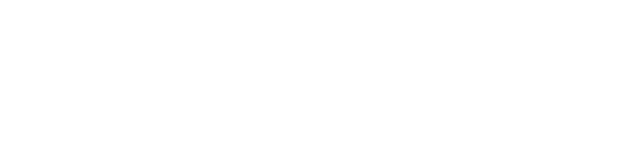
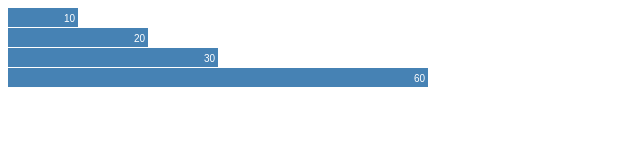
Before and after one commit to pranayaryal/d3, a plain HTML site: page index.html in a window 1280 px wide. Shown: the whole page, without its empty margins (0-640 px from the left). Drawn offline with nearby package versions, Linux system fonts and the light colour scheme.

Commit message:
Update index.html

```diff
--- a/index.html
+++ b/index.html
@@ -26,7 +26,7 @@ var x = d3.scale.linear()
 var chart = d3.select(".chart")
     .attr("width", width);
 
-d3.tsv("data.csv", type, function(error, data) {
+d3.csv("data.csv", type, function(error, data) {
   x.domain([0, d3.max(data, function(d) { return d.value; })]);
 
   chart.attr("height", barHeight * data.length);
@@ -37,7 +37,7 @@ d3.tsv("data.csv", type, function(error, data) {
       .attr("transform", function(d, i) { return "translate(0," + i * barHeight + ")"; });
 
   bar.append("rect")
-      .attr("width", function(data) { return x(data.value); })
+      .attr("width", function(d) { return x(d.value); })
       .attr("height", barHeight - 1);
 
   bar.append("text")
```
